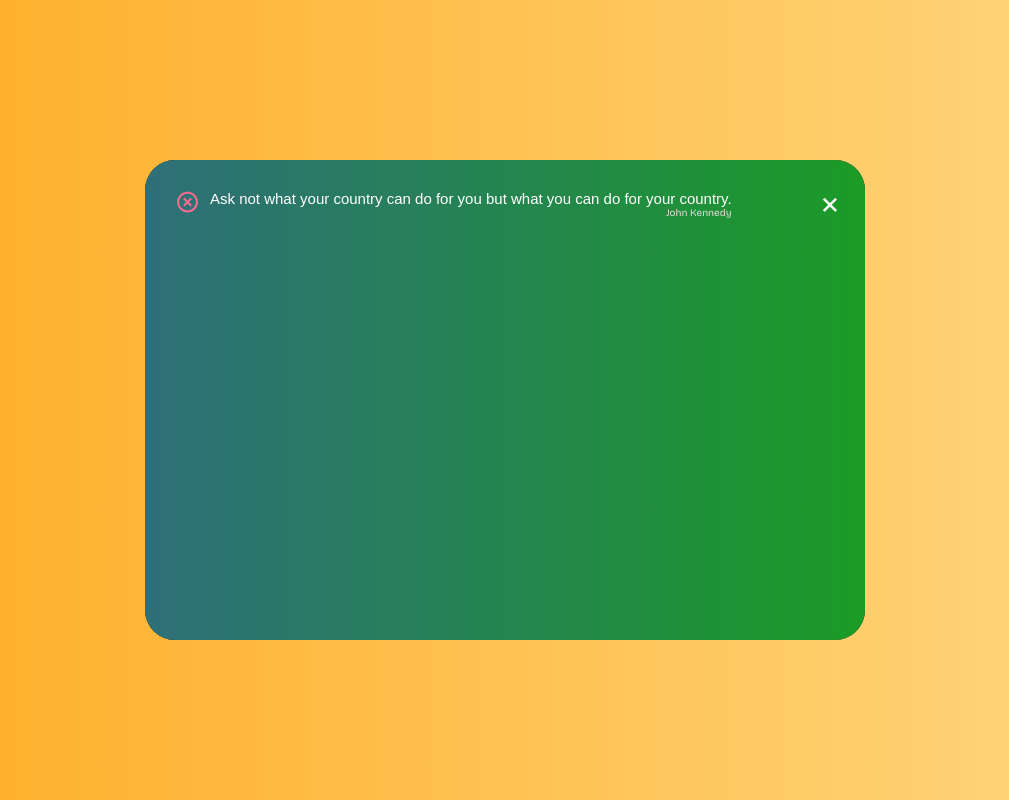
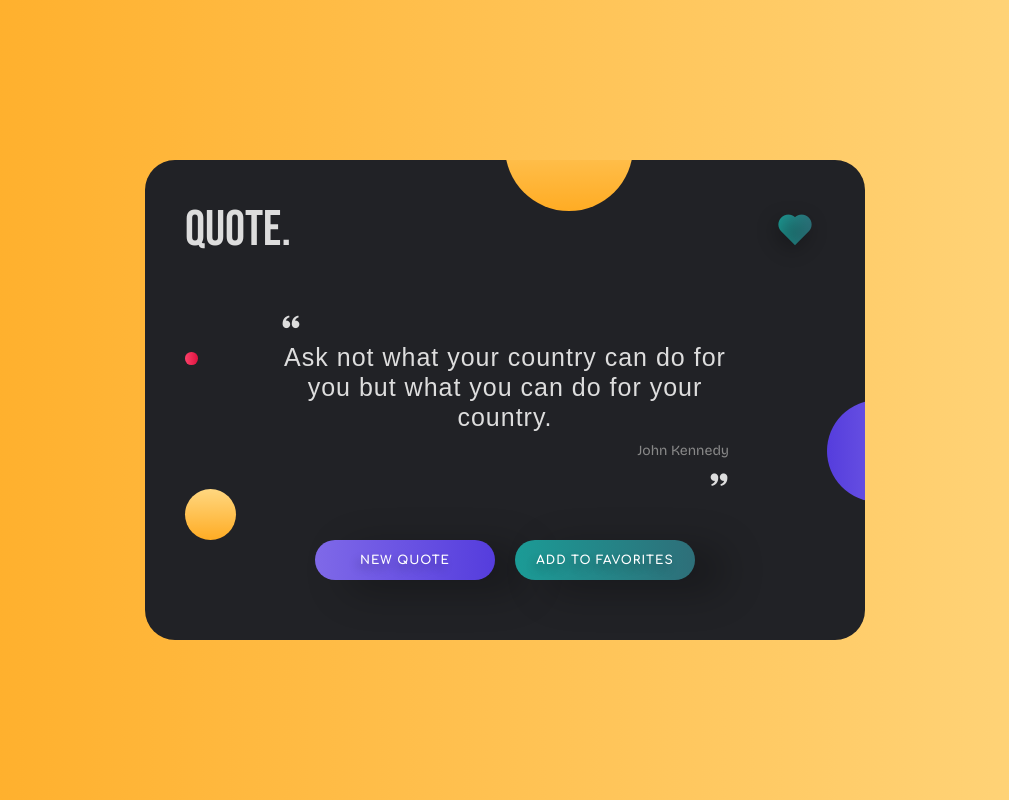
Before and after one commit to ritujane78/react_quotes_app, a React (Vite) app: page / in a window 1280 px wide. Shown: the whole page, without its empty margins (135-1144 px from the left). Built offline with nearby package versions, Linux system fonts and the light colour scheme.

Commit message:
make favorites page functioning with buttons

```diff
--- a/src/components/QuotesApp.jsx
+++ b/src/components/QuotesApp.jsx
@@ -4,7 +4,9 @@
 const [quote, setQuote] = useState({
     text: "Ask not what your country can do for you but what you can do for your country.",
     author: "John Kennedy"
-})
+});
+const [showFavorites, setShowFavorites] = useState(false);
+const [favorites, setFavorites] = useState([]);
 const fetchQuote = async () => {
     const url = "https://api.quotable.io/random";
     const res = await fetch(url);
@@ -14,11 +16,21 @@
         author: data.author
     })
 }
+const handleShowFavorites = () => {
+    setShowFavorites(!showFavorites);
+}
+const addToFavorites = () => {
+    const isAlreadyInFavorites =
+        favorites.some((fav) => fav.text === quote.text &&
+                        fav.author === quote.author);
+    if(!isAlreadyInFavorites)
+        setFavorites([...favorites, quote]);
+}
   return (
     <div className='container'>
         <div className="quotes-app">
             <div className="app-heading">Quote.</div>
-            <i className="bx bxs-heart fav-icon"></i>
+            <i className="bx bxs-heart fav-icon" onClick={handleShowFavorites}></i>
             <div className="quote">
                 <i className="bx bxs-quote-alt-left left-quote"></i>
                 <p className="quote-text">{quote.text}</p>
@@ -33,22 +45,28 @@
             </div>
             <div className="buttons">
                 <button className="btn btn-new" onClick={fetchQuote}>New Quote</button>
-                <button className="btn btn-fav">Add to Favorites</button>
+                <button className="btn btn-fav" onClick={addToFavorites}>Add to Favorites</button>
             </div>
-            <div className="favorites">
+            { showFavorites && ( <div className="favorites">
                 <button className="btn-close">
-                    <i className="bx bx-x"></i>
+                    <i className="bx bx-x" onClick={handleShowFavorites}></i>
                 </button>
-                <div className="fav-quote">
-                    <div className="fav-quote-delete">
-                        <i className="bx bx-x-circle"></i>
-                    </div>
+                {favorites.map((favQuote, index) => (
+                    <div className="fav-quote" key={{index}}>
+                        <div className="fav-quote-delete">
+                            <i className="bx bx-x-circle" onClick={() => {
+                                const updatedFavorites = favorites.filter((fav, i) => index !== i);
+                                setFavorites(updatedFavorites);
+                            }}></i>
+                        </div>
                     <div className="fav-quote-content">
-                        <div className="fav-quote-text">Ask not what your country can do for you but what you can do for your country.</div>
-                        <div className="fav-quote-author">John Kennedy</div>
+                        <div className="fav-quote-text">{favQuote.text}</div>
+                        <div className="fav-quote-author">{favQuote.author}</div>
                     </div>
                 </div>
+                ))}
             </div>
+            )}
         </div>
     </div>
   )
```
